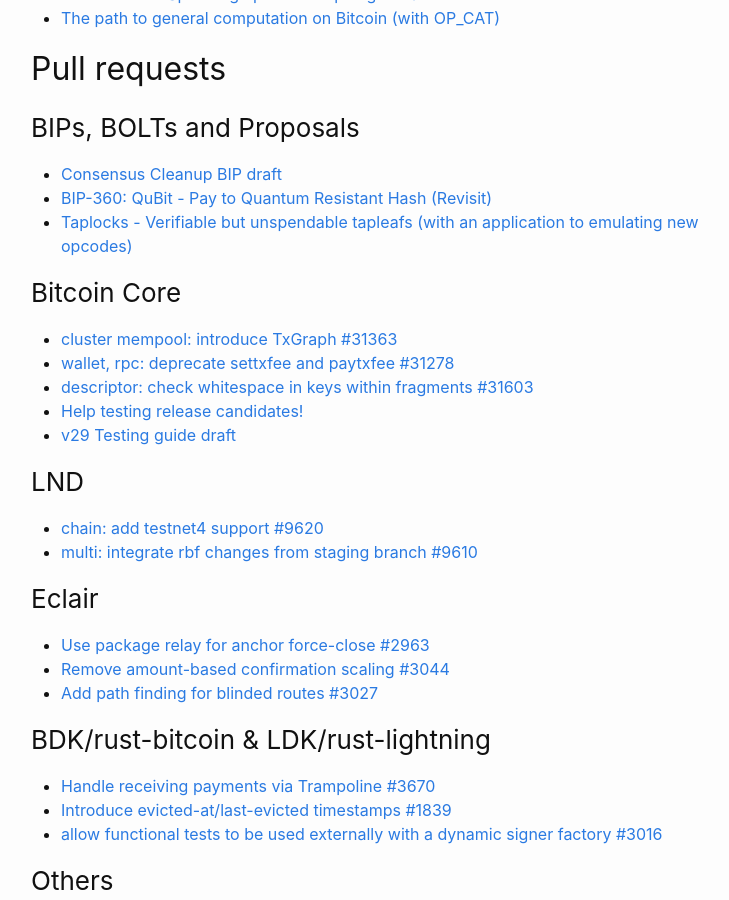
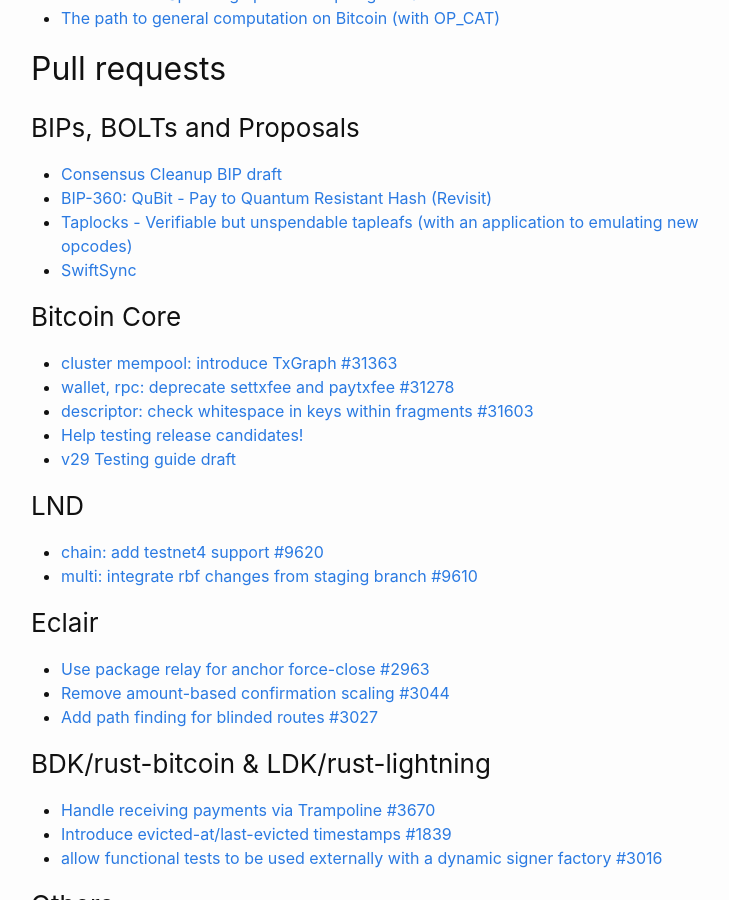
Before and after one commit to fjahr/bitdevsberlin, a Jekyll site: the page built from _posts/2025-04-09-socratic-seminar-66.md, in a window 1280 px wide and 900 px high, scrolled down 1850 px. Shown: the whole window, without its empty margins (239-968 px from the left). Built offline with Jekyll 4.4.1, drawn with Linux system fonts in a browser that asks for light colours.

Commit message:
Add swiftsync

```diff
--- a/_posts/2025-04-09-socratic-seminar-66.md
+++ b/_posts/2025-04-09-socratic-seminar-66.md
@@ -79,6 +79,7 @@ Thanks to [Ordimint](https://ordimint.com) for sponsoring food and drinks for th
 - [Consensus Cleanup BIP draft](https://github.com/bitcoin/bips/pull/1800)
 - [BIP-360: QuBit - Pay to Quantum Resistant Hash (Revisit)](https://github.com/bitcoin/bips/pull/1670)
 - [Taplocks - Verifiable but unspendable tapleafs (with an application to emulating new opcodes)](https://github.com/taproot-wizards/taplocks/blob/main/README.md)
+- [SwiftSync](https://gist.github.com/RubenSomsen/a61a37d14182ccd78760e477c78133cd)
 
 ### Bitcoin Core
 
```
